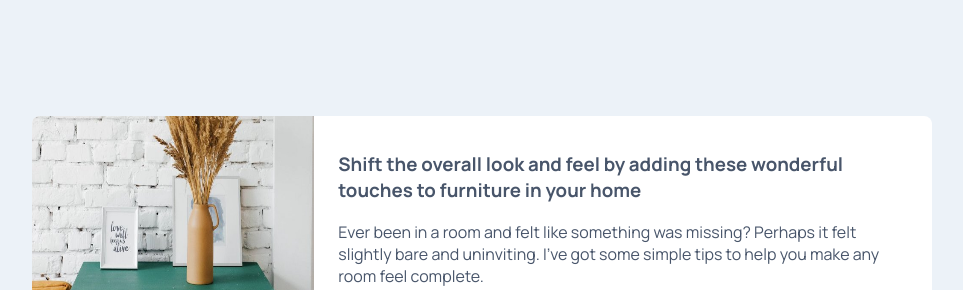
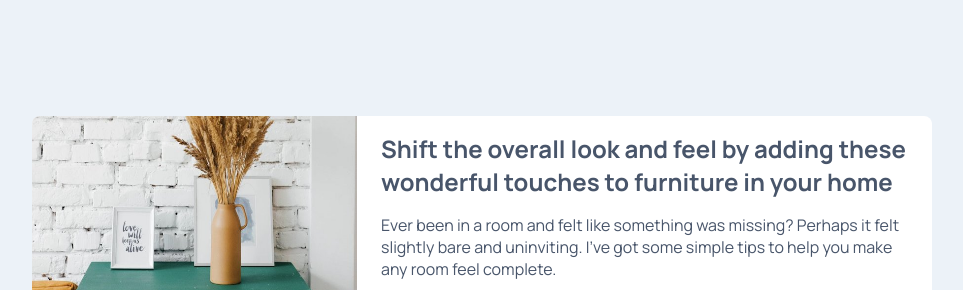
Before and after one commit to sklanier/fm-article-preview-component, a website: page index.html in a window 1280 px wide. Shown: the part 134-424 px from the top of the page, without its empty margins (158-1121 px from the left). Drawn offline with Linux system fonts and the light colour scheme.

Commit message:
updated headers styles, udpated inline div

```diff
--- a/index.html
+++ b/index.html
@@ -27,10 +27,10 @@
     </div>
 
     <div class="right">
-      <h3>
+      <h2>
         Shift the overall look and feel by adding these wonderful
         touches to furniture in your home
-      </h3>
+      </h2>
 
       <p>
         Ever been in a room and felt like something was missing? Perhaps
--- a/styles.css
+++ b/styles.css
@@ -11,6 +11,10 @@ html {
     color: hsl(217, 19%, 35%);
 }
 
+h1, h2, h3, h4, h5, h6 {
+    margin: 0;
+}
+
 .content {
     width: 100%;
     height: 100%;
@@ -19,6 +23,10 @@ html {
     align-items: center;
 }
 
+/**
+ * Help to set divs inline, with flexbox container and one child with fixed widtch:
+ * https://stackoverflow.com/questions/29885284/how-to-set-a-fixed-width-column-with-css-flexbox
+ */
 .card {
     background: #ffffff;
     border-radius: 8px;
@@ -31,7 +39,7 @@ html {
 }
 
 .left {
-    width: 600px;
+    flex: 0 0 325px;
     border: none;
 }
 
@@ -42,6 +50,7 @@ html {
 }
 
 .right {
+    flex: 1;
     padding: 1rem 1.5rem;
 }
 
```
